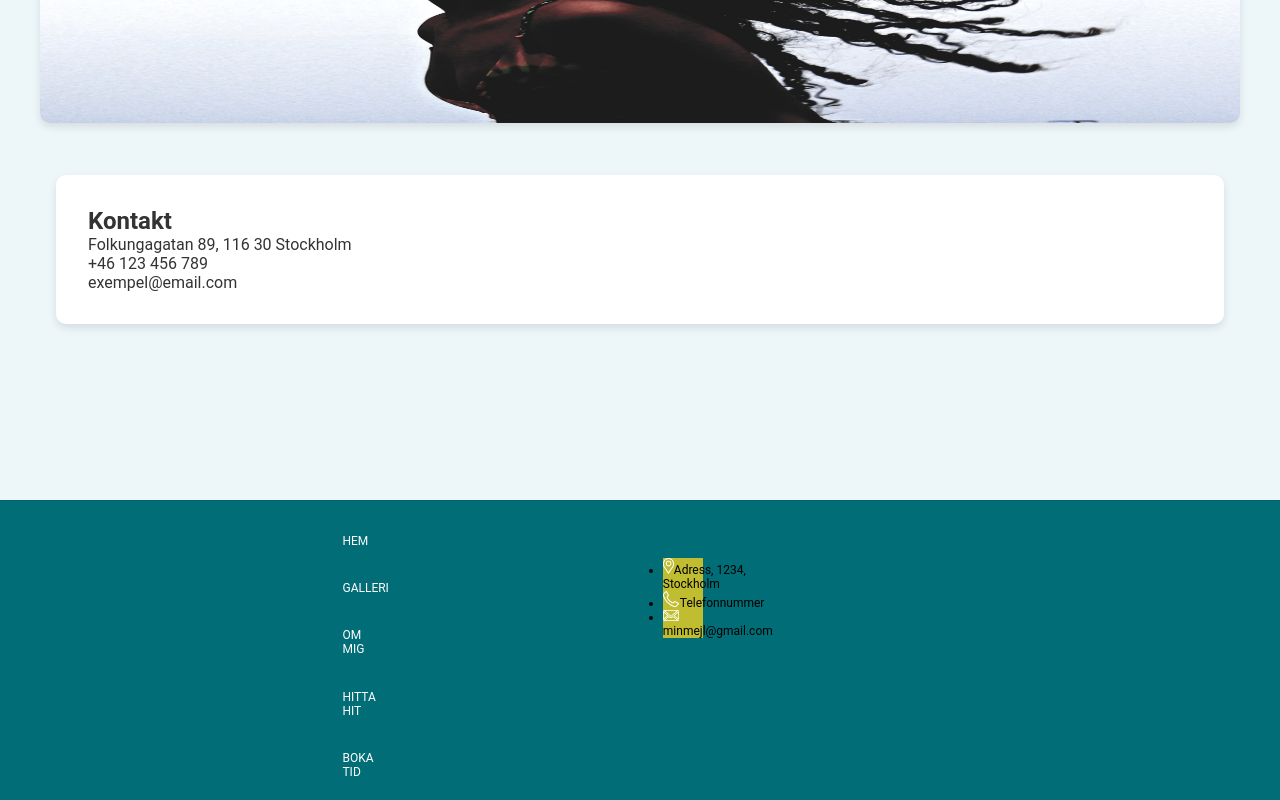
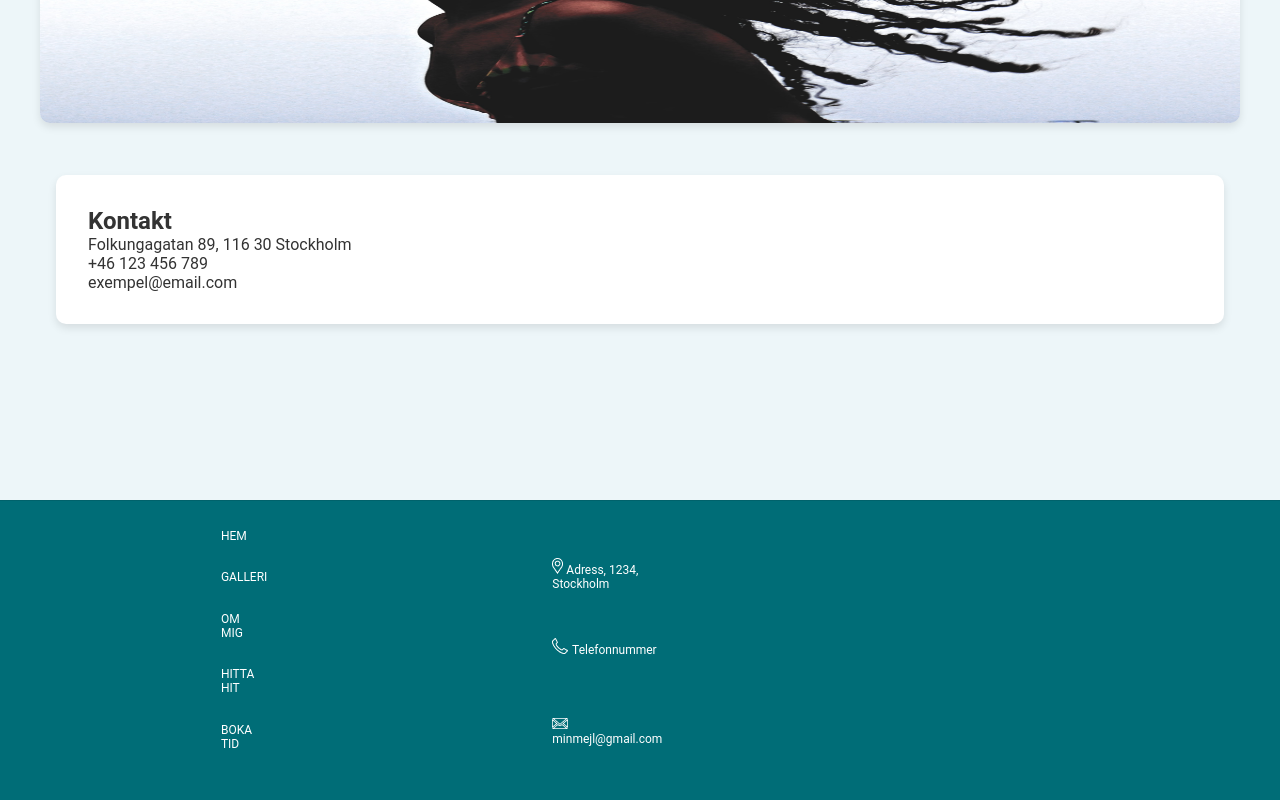
Before and after one commit to alkeal/Projekt-LIA, a React (Vite) app: page /Findmepage in a window 1280 px wide. Shown: the part 511-1311 px from the top of the page. Built offline with nearby package versions, Linux system fonts and the light colour scheme.

Commit message:
direction space fixed

```diff
--- a/src/components/Footer.jsx
+++ b/src/components/Footer.jsx
@@ -41,9 +41,9 @@ export default function Footer() {
         <div className="ContactsContainer">
             <div className="ContactIcons">
 
-              <li><img src="./src/assets/MapPin.png" alt="MapPin" />Adress, 1234, Stockholm</li>
-              <li><img src="./src/assets/Phone.png" alt="Phone" />Telefonnummer</li>
-              <li><img src="./src/assets/Mail.png" alt="Mail" />minmejl@gmail.com</li>
+              <li><img src="./src/assets/MapPin.png" alt="MapPin" /> Adress, 1234, Stockholm</li>
+              <li><img src="./src/assets/Phone.png" alt="Phone" /> Telefonnummer</li>
+              <li><img src="./src/assets/Mail.png" alt="Mail" /> minmejl@gmail.com</li>
             </div>
 
         </div>
--- a/src/styles/components/Footer.css
+++ b/src/styles/components/Footer.css
@@ -12,8 +12,8 @@
 .Information li {
   flex-direction: column;
   text-decoration: none;
-  margin-top: 60%;
-  margin-left: 620%;
+  margin-top: 50%;
+  margin-left: 400%;
   color: rgb(249, 248, 245);
   list-style: none;
   font-size: 12px;
@@ -26,11 +26,20 @@
 
 .ContactsContainer {
 
-background-color: rgb(192, 190, 48);
+background-color: rgba(249, 249, 241, 0);
 width: 40px;
 display: flex;
 justify-content: space-evenly;
 flex-direction: row;
-margin-left: 1200%;
-margin-top: -400%;
+margin-left: 1000%;
+margin-top: -350%;
+list-style: none;
 }
+
+.ContactIcons li{
+  flex-direction: column;
+  height: 80px;
+  color: white;
+  font-size: 12px;
+
+}
```
